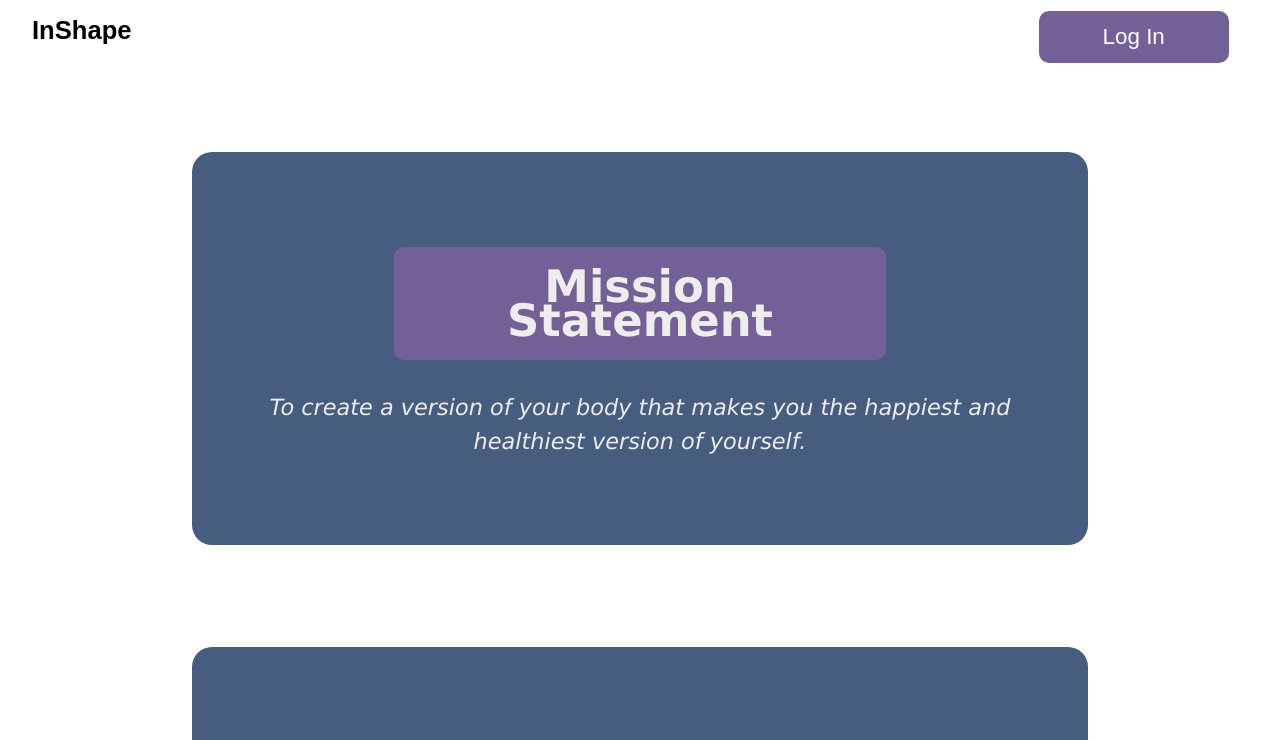
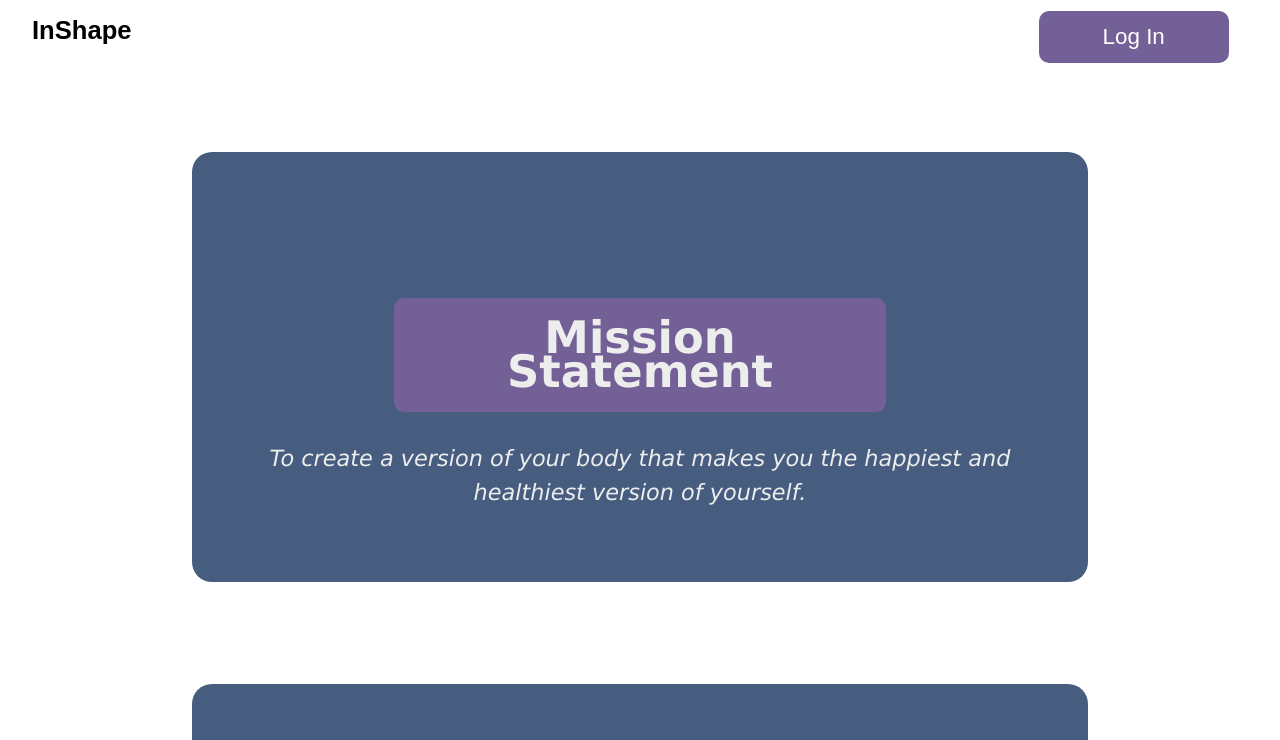
Before and after one commit to rebecca-millerr/InShape, a React (Create React App) app in the folder client/: page / in a window 1280 px wide. Shown: the top 740 px of the page. Built offline with nearby package versions, Linux system fonts and the light colour scheme.

Commit message:
Homepage tweaks

```diff
--- a/client/src/MissionStatement.css
+++ b/client/src/MissionStatement.css
@@ -1,9 +1,9 @@
 .MissionStatement {
-    height: 30%;
+    height: 250px;
     width: 60%;
     margin: 8% auto;
     background-color: #465d80;
-    padding: 5%;
+    padding: 9% 5% 5% 5%;
     border-radius: 20px;
     color: #ededed;
     font-size: 1.4em;
```
